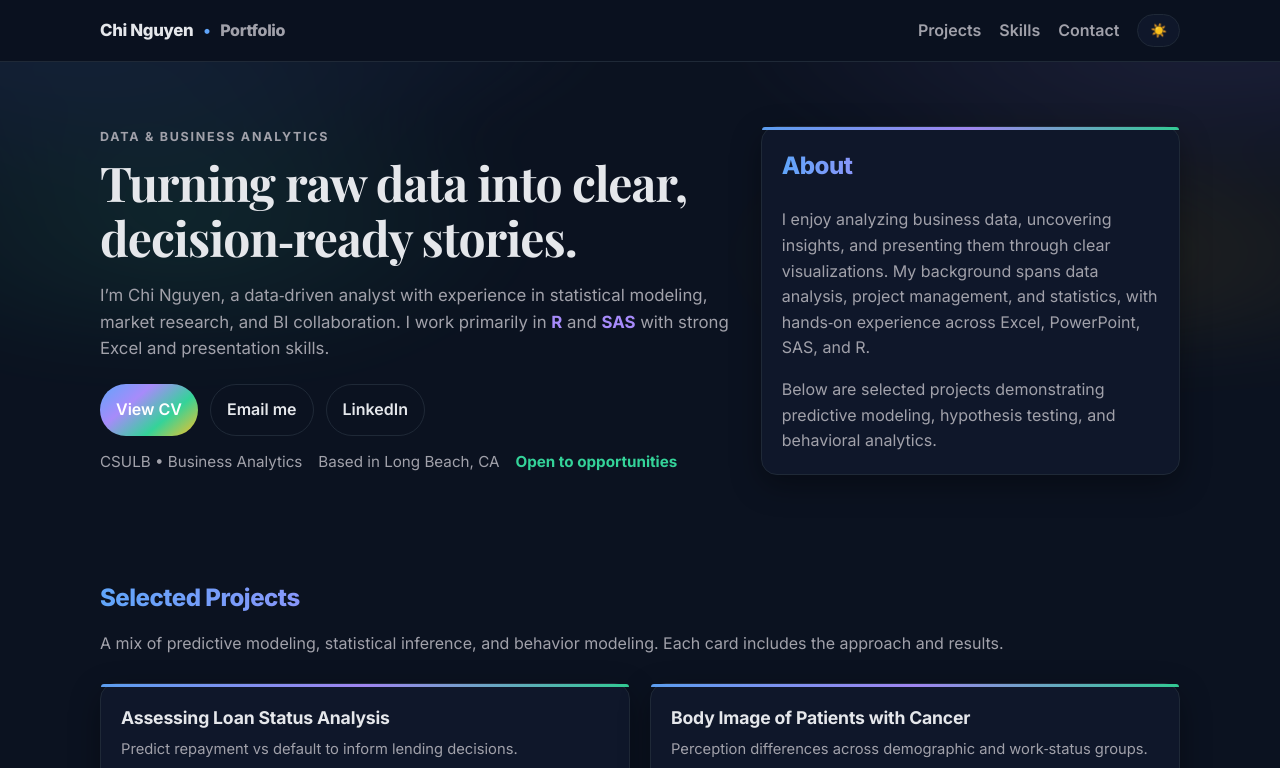
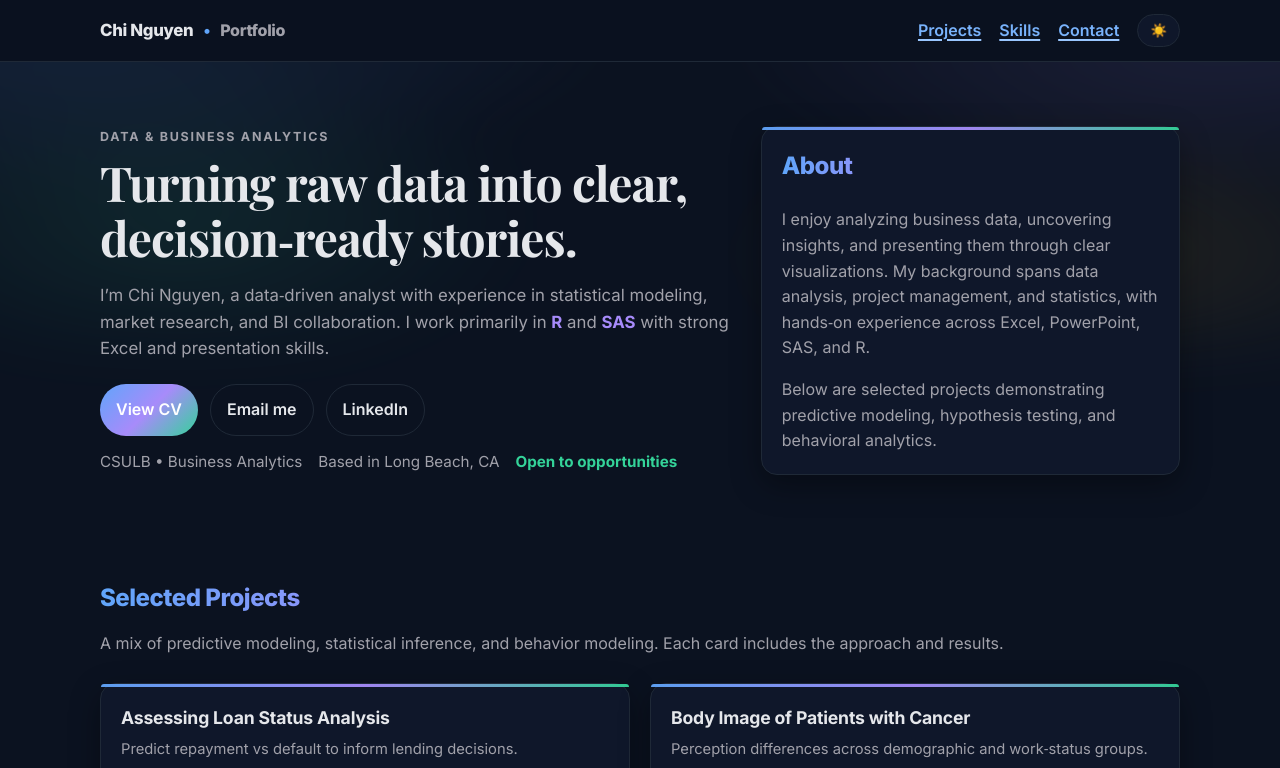
Before and after one commit to chi-chinguyen/Chi-Nguyen---Portfolio, a plain HTML site: page index.html in a window 1280 px wide. Both pictures are taken after a click on the button "Toggle dark mode". Shown: the top 768 px of the page. Drawn offline with nearby package versions, Linux system fonts and the light colour scheme.

Commit message:
Update index.html

```diff
--- a/index.html
+++ b/index.html
@@ -69,7 +69,7 @@
     .btn { display: inline-flex; align-items: center; gap: 10px; border-radius: 999px; padding: 12px 16px; font-weight: 600; text-decoration: none; transition: transform .12s ease, box-shadow .2s ease, background .2s ease; border: 1px solid var(--border); box-shadow: none; }
     .btn:hover { transform: translateY(-1px); box-shadow: var(--shadow); }
     .btn:focus-visible { outline: none; box-shadow: 0 0 0 4px var(--ring); }
-    .btn-primary { background: linear-gradient(140deg, var(--accent), var(--accent-2), var(--accent-3), var(--accent-4)); color: #fff; border: none; }
+    .btn-primary { background: linear-gradient(135deg, var(--accent), var(--accent-2), var(--accent-3)); color: #fff; border: none; }
     .btn-ghost { background: transparent; color: var(--text); }
 
     .theme-toggle { border: 1px solid var(--border); background: var(--card); border-radius: 999px; padding: 8px 12px; cursor: pointer; }
@@ -132,6 +132,17 @@
 
     /* Footer */
     footer { border-top: 1px solid var(--border); padding: 28px 0 60px; color: var(--muted); }
+
+    /* Links */
+    a:not(.btn):not(.btn-link) { color: var(--accent); text-decoration: underline; text-underline-offset: 3px; text-decoration-thickness: 2px; }
+    a:not(.btn):not(.btn-link):hover { color: color-mix(in oklab, var(--accent-2) 70%, var(--accent)); }
+
+    /* Dark theme link & subtle component boosts for contrast */
+    .theme-dark a:not(.btn):not(.btn-link) { color: color-mix(in oklab, var(--accent) 85%, #ffffff); text-decoration-color: color-mix(in oklab, var(--accent) 65%, #ffffff); }
+    .theme-dark .btn-link { border: 1px solid color-mix(in oklab, var(--accent) 50%, var(--border)); background: color-mix(in oklab, var(--accent) 16%, var(--card)); color: #e5e7eb; }
+    .theme-dark .actions .btn-link:nth-child(2) { border-color: color-mix(in oklab, var(--accent-2) 50%, var(--border)); background: color-mix(in oklab, var(--accent-2) 16%, var(--card)); }
+    .theme-dark .nav-links a { color: #e2e8f0; }
+    .theme-dark .nav-links a:hover { color: #ffffff; }
 
     /* Highlights */
     .subtitle strong, .card ul li strong, .project-meta strong { color: var(--accent-2); font-weight: 700; }
```
